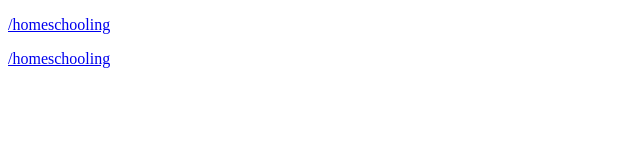
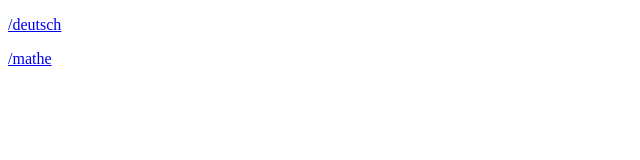
Before and after one commit to deep2web/deep2web.net, a plain HTML site: page files/homeschooling/index.html in a window 1280 px wide. Shown: the whole page, without its empty margins (0-640 px from the left). Drawn offline with Linux system fonts and the light colour scheme.

Commit message:
Update index.html

```diff
--- a/files/homeschooling/index.html
+++ b/files/homeschooling/index.html
@@ -1,7 +1,7 @@
 <!DOCTYPE html>
 <html>
 <body>
-    <p><a href="deutsch">/homeschooling</a></p>
-    <p><a href="mathe">/homeschooling</a></p>
+    <p><a href="deutsch">/deutsch</a></p>
+    <p><a href="mathe">/mathe</a></p>
 </body>
 </html>
```
